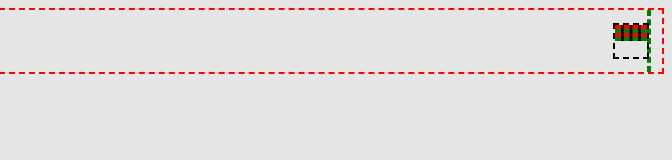
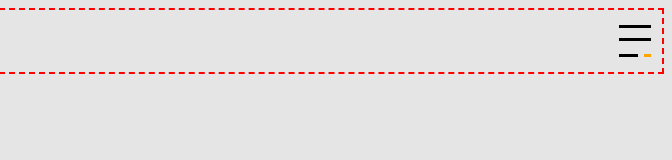
Before and after one commit to VerSuS98/Zegarek, a plain HTML site: page index.html in a window 1280 px wide. Shown: the full height of the page, 608-1280 px from the left. Drawn offline with Linux system fonts and the light colour scheme; a web font is replaced by a local one.

Commit message:
Animacja button listy

```diff
--- a/style/style.scss
+++ b/style/style.scss
@@ -33,24 +33,40 @@ body {
             display: flex;
             position: relative;
             align-items: center;
-            border: 2px dashed green;
+            //border: 2px dashed green;
             margin-right: .7rem;
 
             label {
                 right: 0;
-                border: 2px dashed #000;
+                //border: 2px dashed #000;
                 width: $navButtonSize;
                 height: $navButtonSize;
                 position: absolute;
                 cursor: pointer;
 
-                div {
+                >div {
+                    $barHeight:6px;
+                    height: 3px;
                     background-color: #000;
-                    &:nth-child(1) {
-                        border: 2px dashed red;
+                    position: absolute;
+                    width: 100%;
+                    &:nth-child(2){
+                        //border: 2px dashed green;
+                        top:calc($navButtonSize/ 2 - $barHeight / 2);
                     }
-                    &:nth-child(2){
-                        border: 2px dashed green;
+                    &:nth-child(3){
+                        bottom:0;
+                        display: flex;
+                        background-color: transparent;
+                        justify-content: space-between;
+                        div:nth-child(1){
+                            background-color: #000;
+                            width: 60%;
+                        }
+                        div:nth-child(2){
+                            width:20%;
+                            background-color:orange;
+                        }
                     }
                 }
             }
```
Also changed, not shown: style/style.css, 1 other file.
